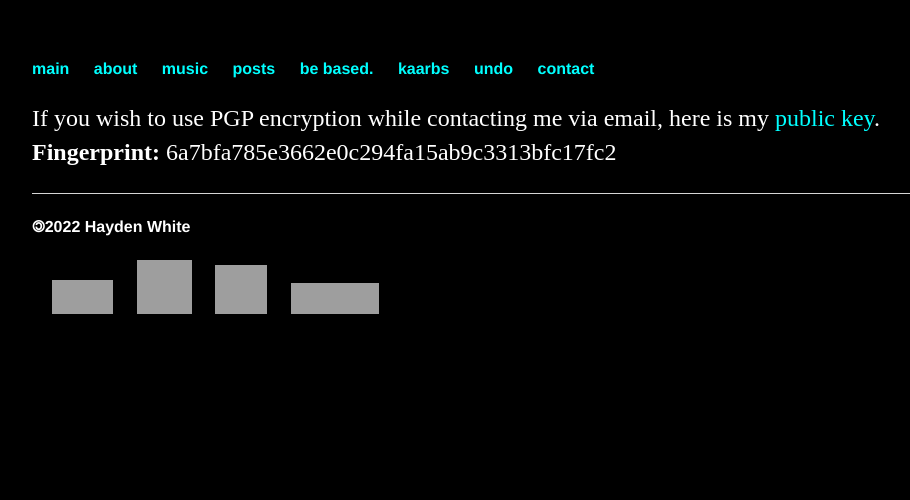
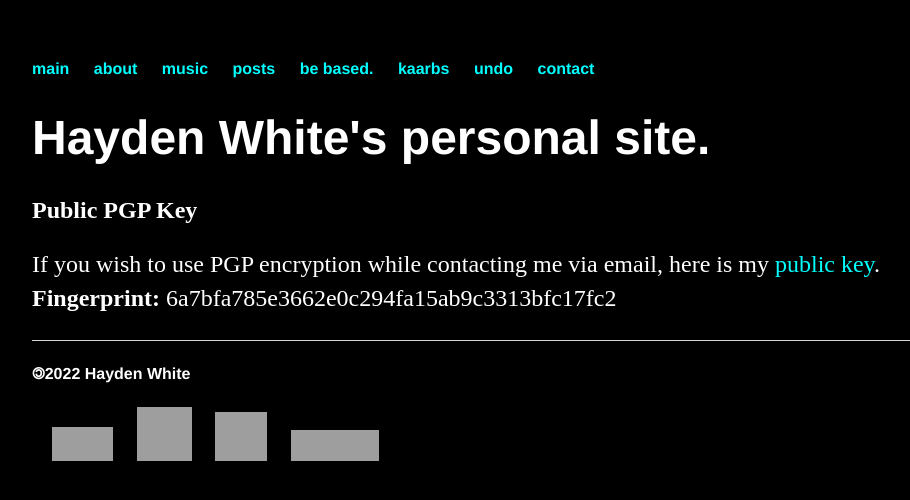
Before and after one commit to whiteVHS/whiteVHS.github.io, a Jekyll site: the page built from pgp/index.html, in a window 1280 px wide, cut to the strip 0-500 px from the top of the page. Shown: the whole strip, without its empty margins (160-1070 px from the left). Built offline with Jekyll 4.4.1, drawn with Linux system fonts in a browser that asks for light colours; grey boxes are pictures that could not be loaded.

Commit message:
Update index.html

```diff
--- a/pgp/index.html
+++ b/pgp/index.html
@@ -3,6 +3,8 @@ layout: default
 title: Hayden White's PGP Key
 ---
 <div class="blurb">
+  <h1>Hayden White's personal site.</h1>
+  <h2>Public PGP Key</h2>
   <p> If you wish to use PGP encryption while contacting me via email, here is my <a href="/pubkey" target="_blank" rel="noopener">public key</a>.<br>
     <b>Fingerprint:</b> 6a7bfa785e3662e0c294fa15ab9c3313bfc17fc2</p>
 </div><!-- /.blurb -->
```
